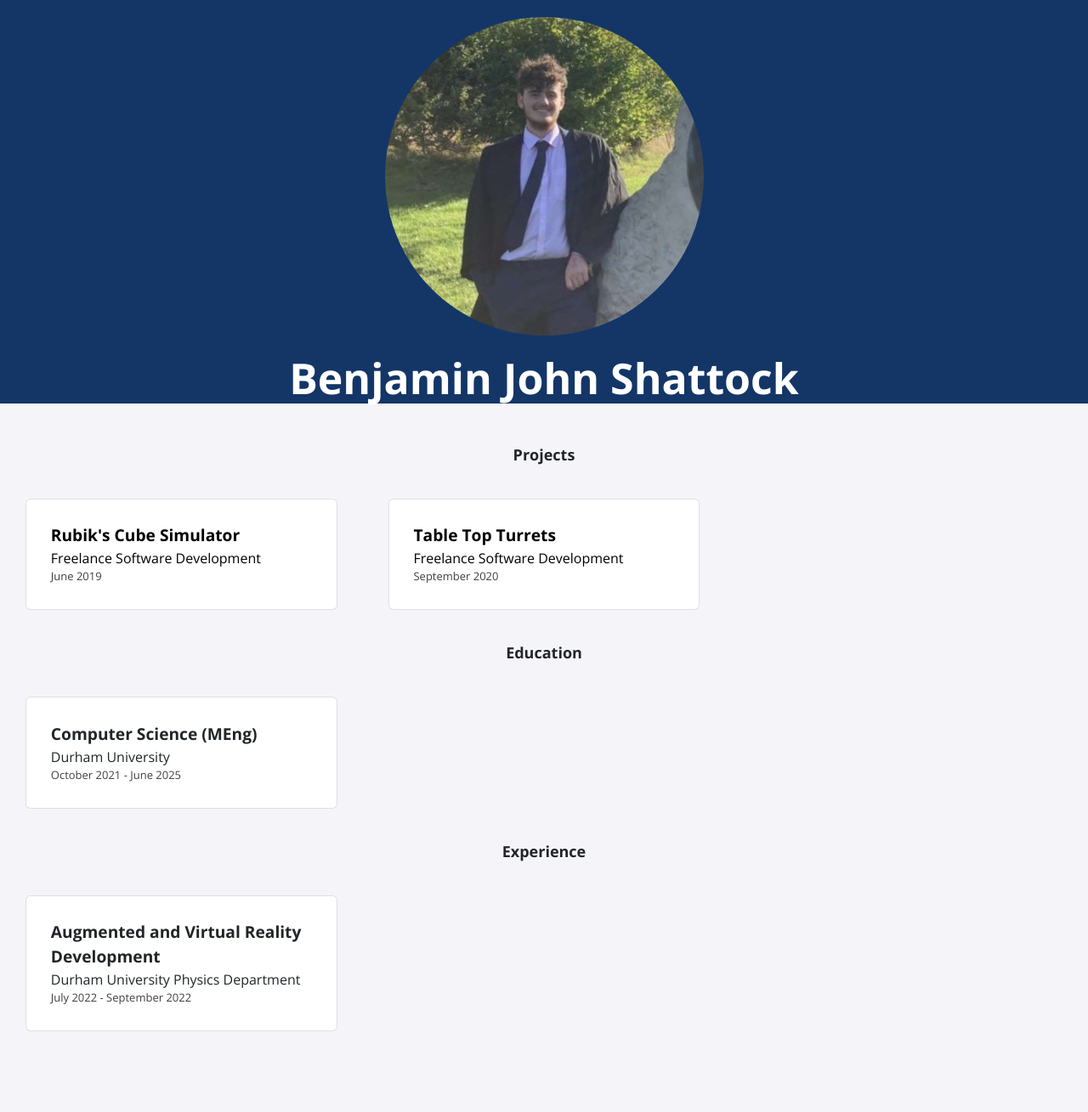
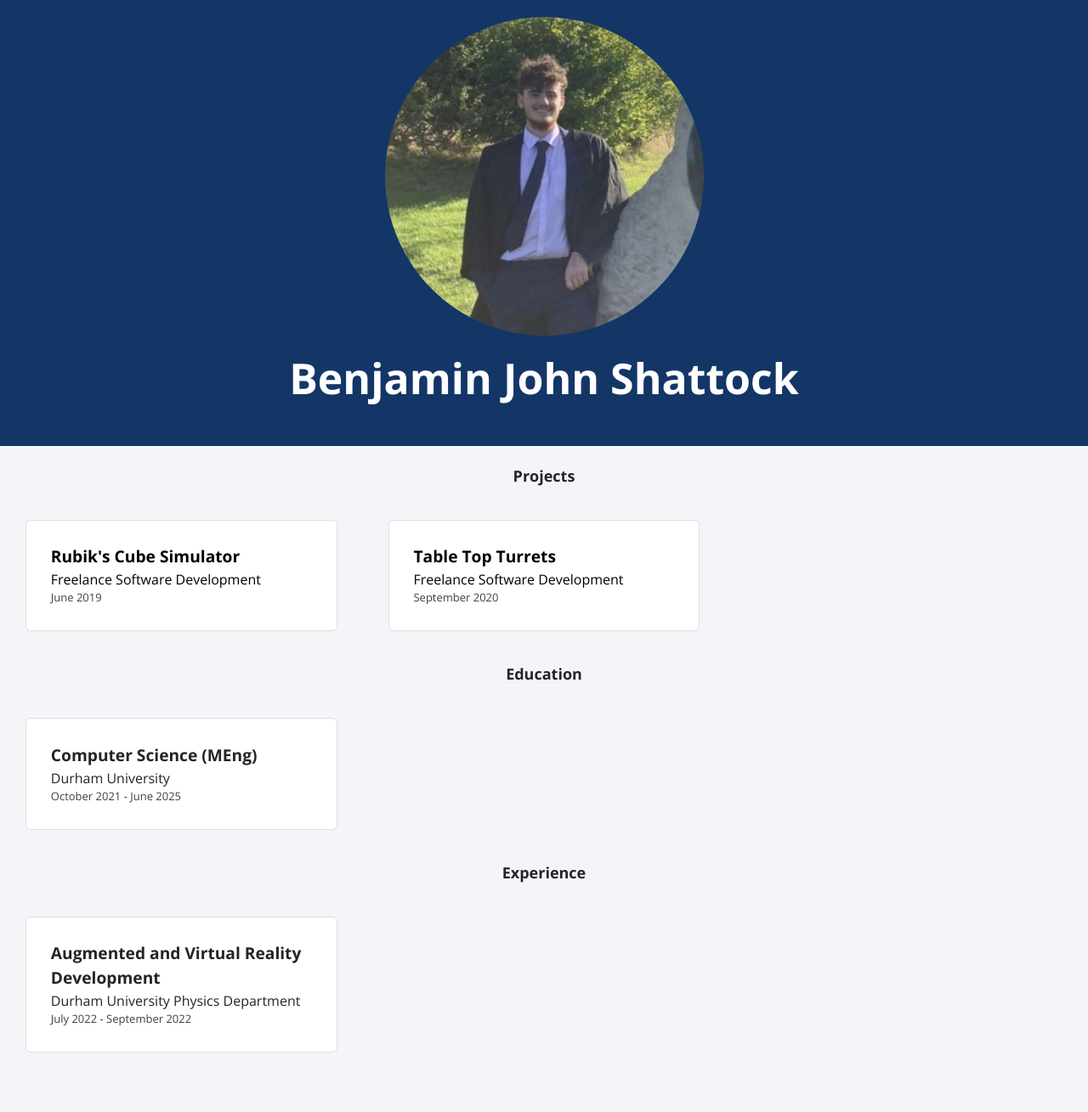
Before and after one commit to shatt-s/shatt-s.github.io, a Jekyll site: the page built from index.html, in a window 1280 px wide. Shown: the whole page at 85% size. Built offline with Jekyll 4.4.1, drawn with Linux system fonts in a browser that asks for light colours; nearby versions of some CDN libraries; before the commit the page ends 1284 px from its top, so only the background shows below that.

Commit message:
Update profile.scss

```diff
--- a/_sass/profile.scss
+++ b/_sass/profile.scss
@@ -2,12 +2,12 @@
     background-color: #133667 !important;
     text-align: center;
     height: auto;
-    margin-bottom: 50px;
+    margin-bottom: 25px;
     h1 {
         font-size: 50px;
         font-weight: 700;
         color: white;
-        margin-bottom: 50px;
+        padding-bottom: 50px;
     }
 
     img {
```
